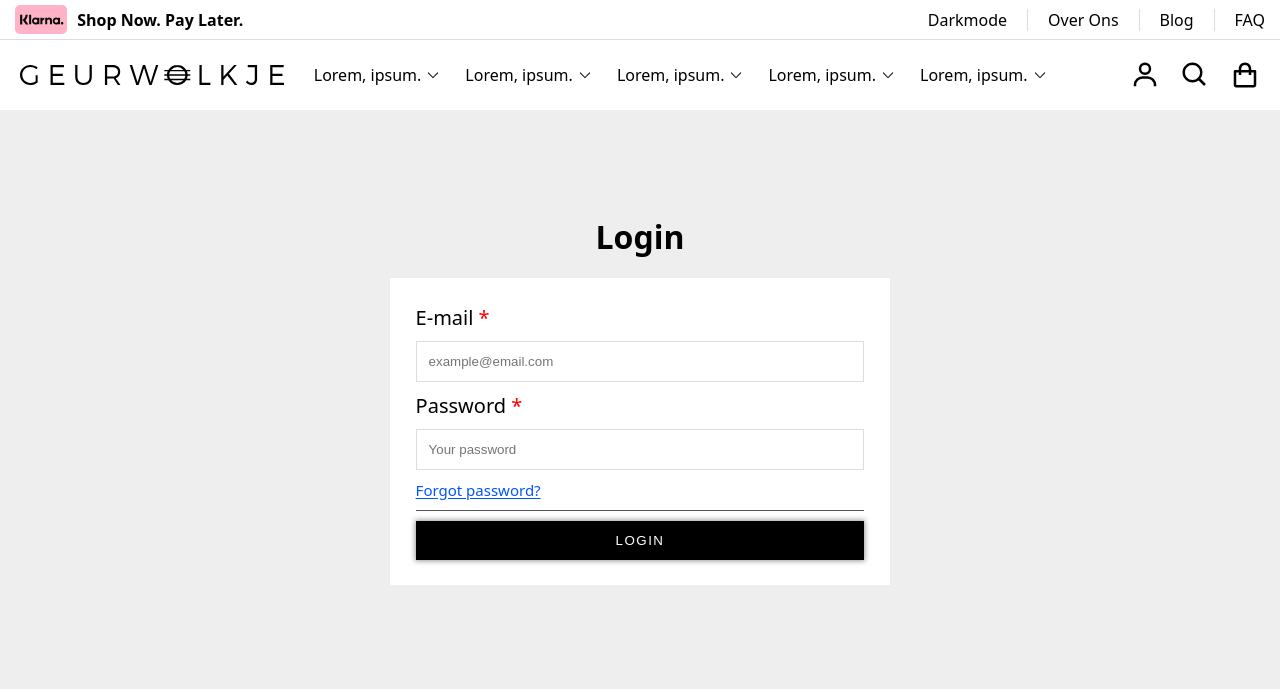
After one commit to Spoorloos/bo_webshop, a PHP site: page /login.php in a window 1280 px wide. The commit adds this page. Shown: the top 689 px of the page. Run offline with PHP 8.4, Linux system fonts and the light colour scheme; style sheets or scripts are compiled from the project's sources.

Commit message:
added login page

```diff
--- /dev/null
+++ b/public/components/footer.php
@@ -0,0 +1 @@
+<footer></footer>
--- a/public/components/header.php
+++ b/public/components/header.php
@@ -26,7 +26,7 @@
             <?php render_nav_item('Lorem, ipsum.', [ 'abc' => 'https://youtube.com', 'def' => 'https://google.com' ]) ?>
         </nav>
         <div class="bottom-header__account">
-            <a href="#"><img src="assets/user.svg" alt="account"></a>
+            <a href="login.php"><img src="assets/user.svg" alt="account"></a>
             <a href="search.php"><img src="assets/search.svg" alt="search"></a>
             <a href="#"><img src="assets/shopping_bag.svg" alt="shopping cart"></a>
             <div class="bottom-header__account__menu-wrapper">
--- a/public/index.php
+++ b/public/index.php
@@ -34,5 +34,6 @@
             ?></div>
         </section>
     </main>
+    <?php include_once 'components/footer.php' ?>
 </body>
 </html>
--- a/public/js/global.js
+++ b/public/js/global.js
@@ -9,7 +9,7 @@ function updateCards() {
             setTimeout(() => {
                 card.classList.add('product-card--is-visible');
                 amountInQueue--;
-            },  amountInQueue++ * 200);
+            },  amountInQueue++ * 100);
 
             // Remove it from the list
             cards.delete(card);
--- /dev/null
+++ b/public/login.php
@@ -0,0 +1,31 @@
+<?php
+    if (isset($_POST['email']) && isset($_POST['password'])) {
+        echo 'Your email is: ' . $_POST['email'] . '<br>';
+        echo 'Your password is: ' . $_POST['password'];
+        return;
+    }
+?>
+<!DOCTYPE html>
+<html lang="en">
+<head>
+    <title>Mick's Webshop - Account Login</title>
+    <?php require_once 'components/base_head.php' ?>
+    <link rel="stylesheet" href="scss/pages/login.css">
+</head>
+<body>
+    <?php include_once 'components/header.php' ?>
+    <main class="main">
+        <h1 class="main__login-text">Login</h1>
+        <form class="main__login" method="POST">
+            <label for="email">E-mail <span class="required">*</span></label>
+            <input type="email" id="email" name="email" placeholder="example@email.com" required>
+            <label for="email">Password <span class="required">*</span></label>
+            <input type="password" id="password" name="password" placeholder="Your password" required>
+            <a class="main__login__forgot-password" href="#">Forgot password?</a>
+            <hr class="main__login__separator">
+            <button class="black-button" type="submit">Login</button>
+        </form>
+    </main>
+    <?php include_once 'components/footer.php' ?>
+</body>
+</html>
--- a/public/product.php
+++ b/public/product.php
@@ -66,5 +66,6 @@
             </section>
         <?php endif; ?>
     </main>
+    <?php include_once 'components/footer.php' ?>
 </body>
 </html>
--- a/public/scss/header.css
+++ b/public/scss/header.css
@@ -65,9 +65,14 @@ header {
 }
 .bottom-header__logo-wrapper, .bottom-header__account {
   flex: 1 1 0;
+  height: 100%;
 }
 .bottom-header__logo-wrapper img, .bottom-header__account img {
   filter: var(--image-filter);
+}
+.bottom-header__logo-wrapper {
+  display: flex;
+  align-items: center;
 }
 .bottom-header__logo {
   height: 2rem;
--- a/public/scss/header.scss
+++ b/public/scss/header.scss
@@ -68,9 +68,16 @@ header {
 
     &__logo-wrapper, &__account {
         flex: 1 1 0;
+        height: 100%;
+
         & img {
             filter: var(--image-filter);
         }
+    }
+
+    &__logo-wrapper {
+        display: flex;
+        align-items: center;
     }
 
     &__logo {
--- /dev/null
+++ b/public/scss/pages/login.css
@@ -0,0 +1,48 @@
+.main {
+  height: calc(100vh - 22rem);
+  display: flex;
+  flex-direction: column;
+  justify-content: center;
+  align-items: center;
+  gap: 2rem;
+  padding: var(--global-spacing);
+}
+.main__login {
+  width: min(100%, 50rem);
+  background: var(--header-background);
+  padding: var(--global-spacing);
+  display: flex;
+  flex-direction: column;
+  gap: 1rem;
+  font-size: 2rem;
+  font-weight: 100;
+}
+.main__login > input {
+  padding: 1.2rem;
+  border-radius: 0;
+  border: thin solid var(--border-color);
+  outline: none;
+  background: none;
+  color: var(--text-color);
+}
+.main__login__forgot-password {
+  font-size: 0.75em;
+  text-decoration: underline;
+  text-underline-offset: 0.2rem;
+  color: #05F;
+}
+:root.darkmode .main__login__forgot-password {
+  color: #4e89ff;
+}
+.main__login__separator {
+  border: none;
+  height: 0.1rem;
+  background: #555;
+}
+
+.required {
+  color: red;
+}
+:root.darkmode .required {
+  color: #ff4e4e;
+}
--- /dev/null
+++ b/public/scss/pages/login.scss
@@ -0,0 +1,54 @@
+.main {
+    height: calc(100vh - 22rem);
+    display: flex;
+    flex-direction: column;
+    justify-content: center;
+    align-items: center;
+    gap: 2rem;
+    padding: var(--global-spacing);
+
+    &__login {
+        width: min(100%, 50rem);
+        background: var(--header-background);
+        padding: var(--global-spacing);
+        display: flex;
+        flex-direction: column;
+        gap: 1rem;
+        font-size: 2rem;
+        font-weight: 100;
+
+        & > input {
+            padding: 1.2rem;
+            border-radius: 0;
+            border: thin solid var(--border-color);
+            outline: none;
+            background: none;
+            color: var(--text-color);
+        }
+
+        &__forgot-password {
+            font-size: 0.75em;
+            text-decoration: underline;
+            text-underline-offset: 0.2rem;
+            color: #05F;
+
+            :root.darkmode & {
+                color: #4e89ff;
+            }
+        }
+
+        &__separator {
+            border: none;
+            height: 0.1rem;
+            background: #555;
+        }
+    }
+}
+
+.required {
+    color: red;
+
+    :root.darkmode & {
+        color: #ff4e4e;
+    }
+}
--- a/public/scss/pages/main.css
+++ b/public/scss/pages/main.css
@@ -1,5 +1,5 @@
 .main__hero-wrapper {
-  height: calc(100dvh - 11rem);
+  height: calc(100svh - 11rem);
   background-image: url("../../assets/hero_image.webp");
   background-position: center;
   background-size: cover;
--- a/public/scss/pages/main.scss
+++ b/public/scss/pages/main.scss
@@ -1,6 +1,6 @@
 .main {
     &__hero-wrapper {
-        height: calc(100dvh - 11rem);
+        height: calc(100svh - 11rem);
         background-image: url('../../assets/hero_image.webp');
         background-position: center;
         background-size: cover;
--- a/public/search.php
+++ b/public/search.php
@@ -32,5 +32,6 @@
             ?></section>
         </div>
     </main>
+    <?php include_once 'components/footer.php' ?>
 </body>
 </html>
```
